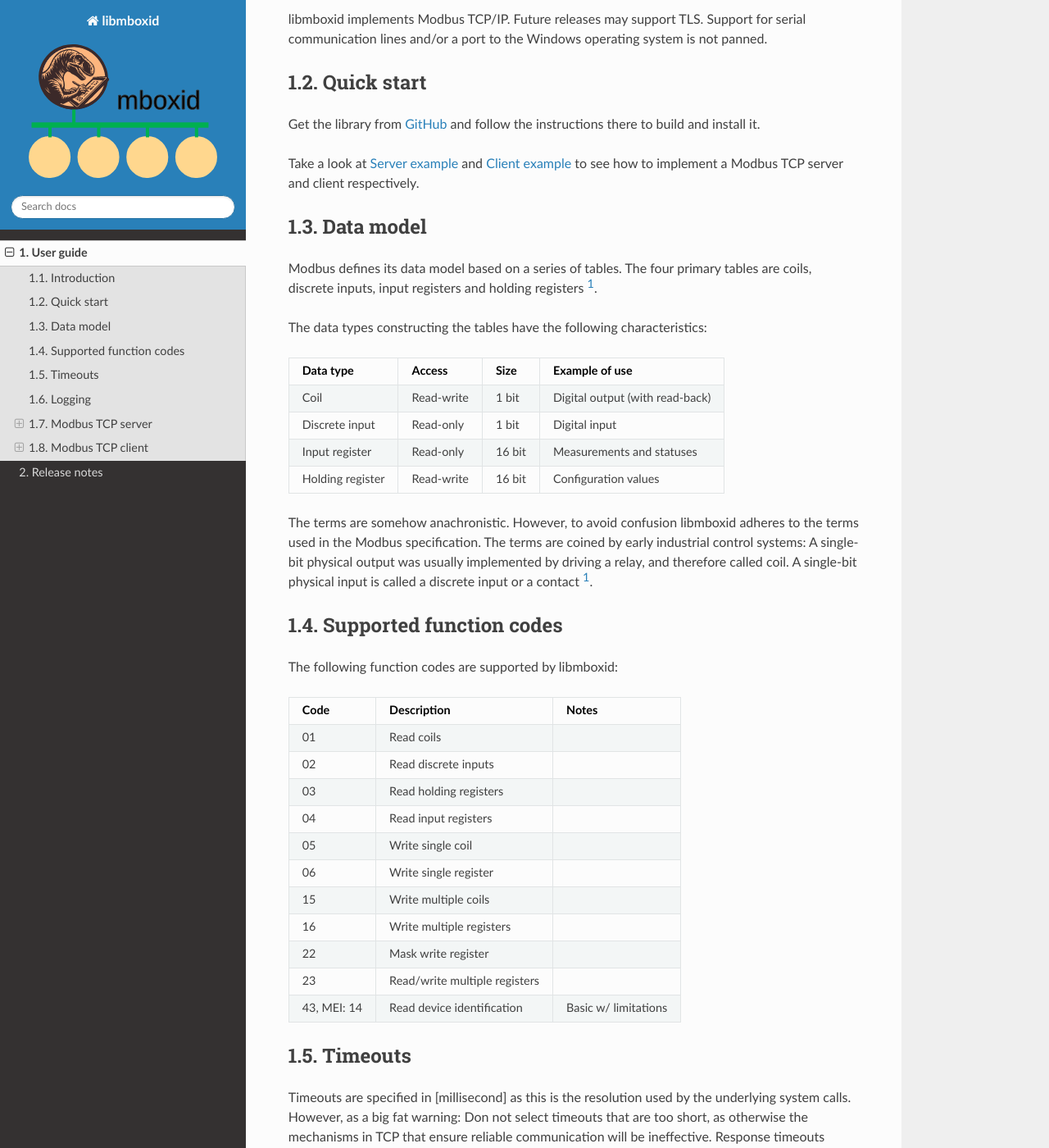
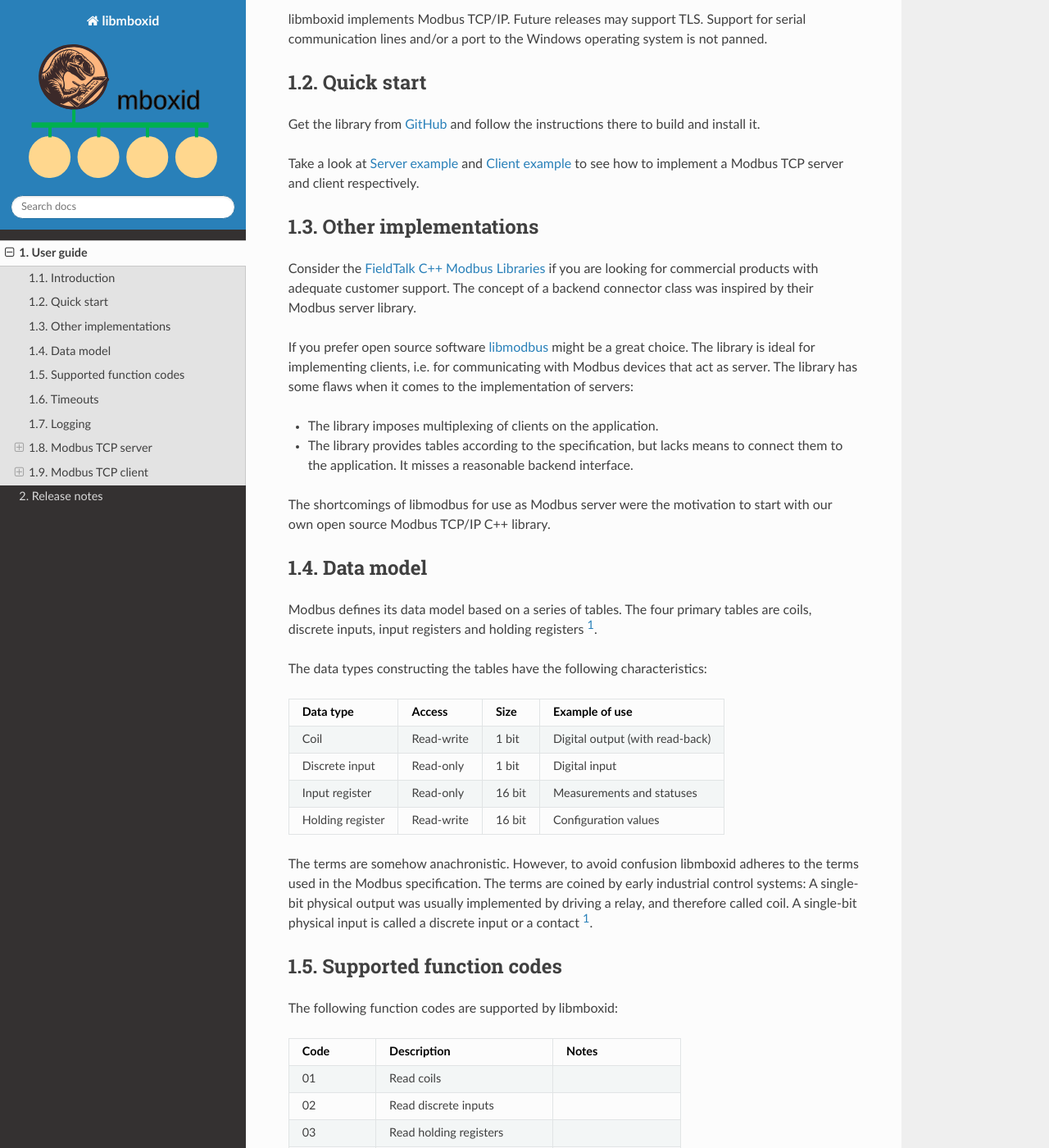
Before and after one commit to mboxid/libmboxid, a Sphinx documentation site: the page built from docs/user_guide.rst, in a window 1280 px wide and 1400 px high, scrolled down 348 px. Shown: the whole window at 82% size. Built offline with Sphinx 7.4.7 and the Read the Docs theme 2.0.0, drawn with Linux system fonts in a browser that asks for light colours; pages that are not in the unit, such as notebooks, are missing from menus; some of the changed text lies outside the part shown.

Commit message:
Adds references to other Modbus libraries

```diff
--- a/docs/user_guide.rst
+++ b/docs/user_guide.rst
@@ -16,7 +16,6 @@ libmboxid implements Modbus TCP/IP. Future releases may support TLS.
 Support for serial communication lines and/or a port to the Windows
 operating system is not panned.
 
-
 Quick start
 -----------
 
@@ -27,6 +26,27 @@ and follow the instructions there to build and install it.
 Take a look at :ref:`section_server_example` and
 :ref:`section_client_example` to see how to implement a Modbus
 TCP server and client respectively.
+
+Other implementations
+---------------------
+
+Consider the
+`FieldTalk C++ Modbus Libraries <https://www.modbusdriver.com/fieldtalk>`_
+if you are looking for commercial products with adequate customer support.
+The concept of a backend connector class was inspired by their Modbus server
+library.
+
+If you prefer open source software `libmodbus <https://libmodbus.org>`_
+might be a great choice. The library is ideal for implementing
+clients, i.e. for communicating with Modbus devices that act as server.
+The library has some flaws when it comes to the implementation of servers:
+
+- The library imposes multiplexing of clients on the application.
+- The library provides tables according to the specification, but lacks means
+  to connect them to the application. It misses a reasonable backend interface.
+
+The shortcomings of libmodbus for use as Modbus server were the motivation
+to start with our own open source Modbus TCP/IP C++ library.
 
 Data model
 ----------
```
